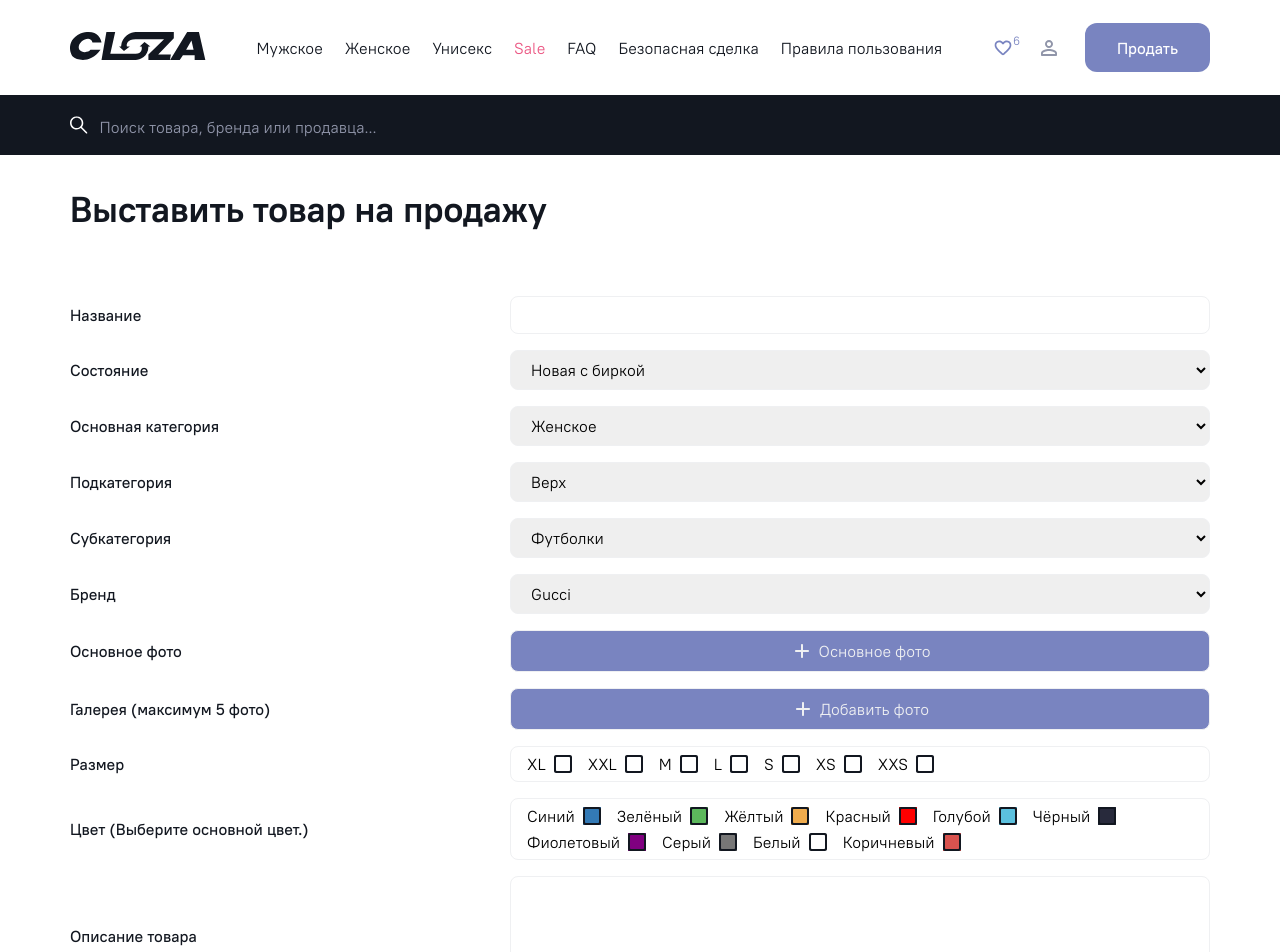
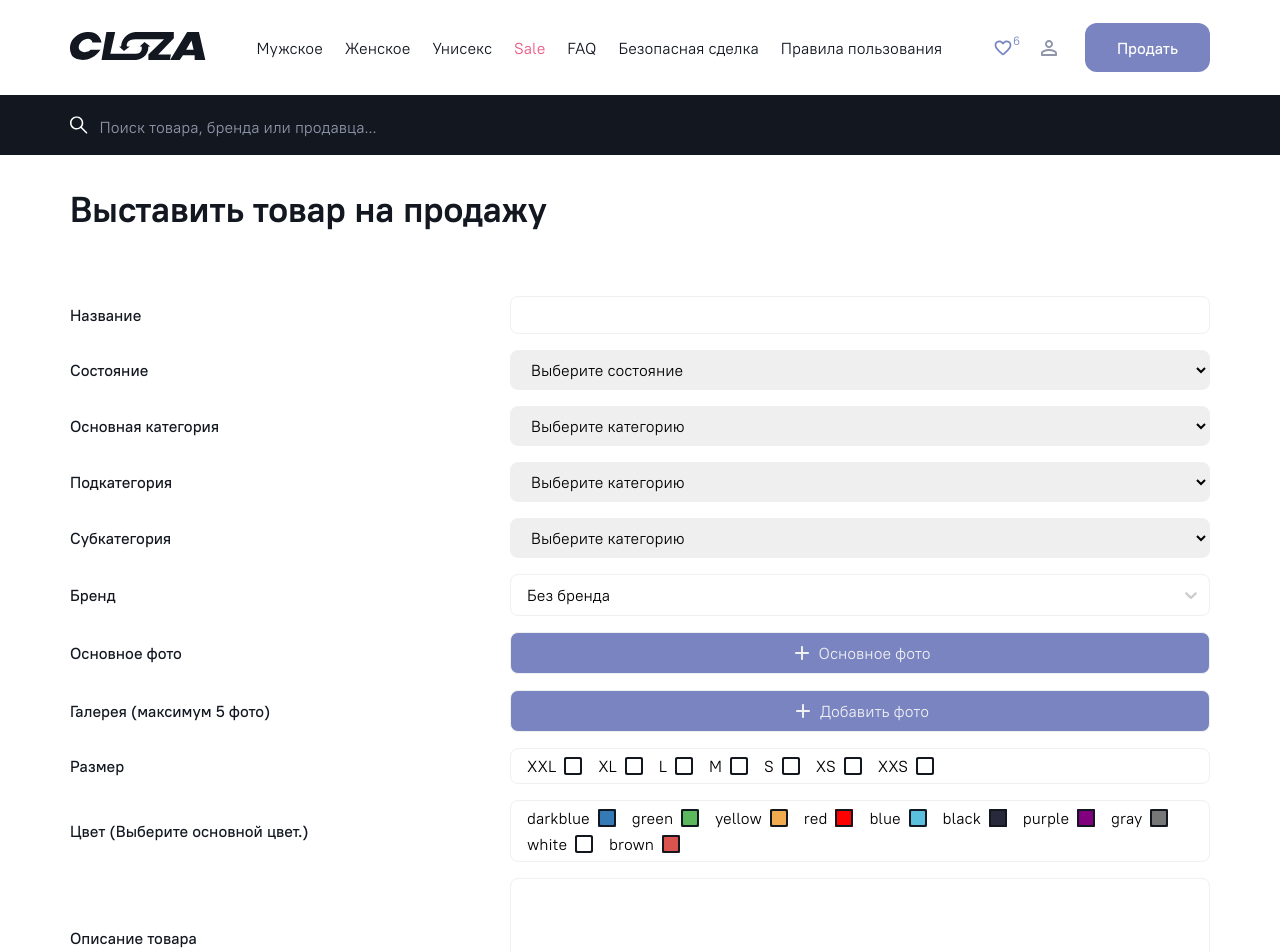
Before and after one commit to ChyzhovViacheslav/cloza, a React (Create React App) app: page /sell in a window 1280 px wide. Shown: the top 952 px of the page. Built offline with nearby package versions, Linux system fonts and the light colour scheme; no server answers; data requests are answered from the project's data file.

Commit message:
install react-select, rework inputs in Sell.tsx module, fixed bugs

```diff
--- a/db.json
+++ b/db.json
@@ -30,7 +30,7 @@
       "userName": "PomPushka"
     }
   ],
-  "items": [
+  "products": [
     {
       "id": 1,
       "name": "Розовые прикольные трусы",
@@ -225,6 +225,23 @@
       "size": "L",
       "photo": "",
       "sale": "499"
+    },
+    {
+      "saler": "PomPushka",
+      "name": "Труханчикисики",
+      "condition": "condition-2",
+      "mainCategory": "male",
+      "category": "bottom",
+      "subCategory": "Джоггеры",
+      "brand": "Alexander Mcqueen",
+      "size": "XXL",
+      "color": "brown",
+      "description": "щгфывщфыгрвщфыв",
+      "price": "13000",
+      "discount": null,
+      "amount": "",
+      "trade": true,
+      "id": 14
     }
   ]
 }
--- a/declaration.d.ts
+++ b/declaration.d.ts
@@ -1,2 +1,3 @@
 declare module '*.module.scss'
 declare module 'redux-persist/lib/storage';
+declare module 'react-select2-wrapper';
--- a/package.json
+++ b/package.json
@@ -8,8 +8,10 @@
     "@testing-library/react": "^13.4.0",
     "@testing-library/user-event": "^13.5.0",
     "@types/react": "^18.0.21",
+    "@types/react-select": "^5.0.1",
     "css-loader": "^6.7.1",
     "firebase": "^9.11.0",
+    "jquery": "^3.6.1",
     "node-sass": "^7.0.3",
     "react": "^18.2.0",
     "react-dom": "^18.2.0",
@@ -17,6 +19,7 @@
     "react-router": "^6.4.2",
     "react-router-dom": "^6.4.2",
     "react-scripts": "^5.0.1",
+    "react-select": "^5.5.1",
     "web-vitals": "^2.1.4"
   },
   "scripts": {
@@ -44,6 +47,7 @@
     ]
   },
   "devDependencies": {
+    "@types/jquery": "^3.5.14",
     "@types/redux-persist": "^4.3.1",
     "redux-persist": "^6.0.0",
     "ts-loader": "^9.4.1",
--- a/public/index.html
+++ b/public/index.html
@@ -1,10 +1,15 @@
 <!DOCTYPE html>
 <html lang="en">
+
 <head>
   <meta charset="utf-8" />
   <meta name="viewport" content="width=device-width, initial-scale=1" />
+  <script src="https://cdnjs.cloudflare.com/ajax/libs/jquery/3.6.1/jquery.min.js"
+    integrity="sha512-aVKKRRi/Q/YV+4mjoKBsE4x3H+BkegoM/em46NNlCqNTmUYADjBbeNefNxYV7giUp0VxICtqdrbqU7iVaeZNXA=="
+    crossorigin="anonymous" referrerpolicy="no-referrer"></script>
   <title>React App</title>
 </head>
+
 <body>
   <div id="root"></div>
 </body>
--- a/src/index.js
+++ b/src/index.js
@@ -4,9 +4,9 @@ import './styles/global.scss'
 import MyRoutes from './pages/MyRoutes/MyRoutes';
 import { Provider } from 'react-redux';
 import { setupStore } from './store/store';
-import {PersistGate} from 'redux-persist/integration/react'
+import { PersistGate } from 'redux-persist/integration/react'
 import './firebase.js'
-import {persistStore} from 'redux-persist'
+import { persistStore } from 'redux-persist'
 const root = ReactDOM.createRoot(document.getElementById('root'));
 
 const store = setupStore()
--- a/src/pages/Sell/Sell.tsx
+++ b/src/pages/Sell/Sell.tsx
@@ -1,7 +1,10 @@
 import React, { useState } from 'react'
 import IconSelector from '../../assets/icons/icons';
 import Button from '../../components/interface/button/Button';
+import useAuth from '../../hooks/userAuth';
+import { postApi } from '../../services/PostService';
 import s from '../../styles/styleComponents/Sell.module.scss';
+import Select from 'react-select';
 
 export default function Sell() {
   const [name, setName] = useState('')
@@ -15,8 +18,192 @@ export default function Sell() {
   const [description, setDescription] = useState('')
   const [price, setPrice] = useState(null)
   const [discount, setDiscount] = useState(null)
-  const [amount, setAmount] = useState(1)
-  const [trade, setTrade] = useState('')
+  const [amount, setAmount] = useState('')
+  const [trade, setTrade] = useState(false)
+
+  const { userName } = useAuth()
+  const [addProduct, { isLoading }] = postApi.useAddProductMutation()
+
+  const renderSubCategory = () => {
+    switch (category) {
+      case 'top':
+        return (
+          <>
+            <option>Футболка</option>
+            <option>Джемпер</option>
+            <option>Спортивный костюм</option>
+            <option>Рубашка</option>
+            <option>Поло</option>
+            <option>Майка</option>
+            <option>Пиджак</option>
+            <option>Худи</option>
+            <option>Свитшот</option>
+            <option>Свитер</option>
+            <option>Олимпийка</option>
+            <option>Лонгслив</option>
+            <option>Толстовка</option>
+            <option>Кардиган</option>
+            <option>Куртки</option>
+            <option>Ветровка</option>
+            <option>Бомбер</option>
+            <option>Анорак</option>
+            <option>Пальто</option>
+            <option>Жилетка</option>
+          </>
+        )
+      case 'bottom':
+        return (
+          <>
+            <option>Джинсы</option>
+            <option>Брюки</option>
+            <option>Спортивные штаны</option>
+            <option>Джоггеры</option>
+            <option>Шорты</option>
+          </>
+        )
+      case 'shoes':
+        return (
+          <>
+            <option>Кроссовки</option>
+            <option>Ботинки</option>
+            <option>Мокасины</option>
+            <option>Слипоны</option>
+            <option>Кеды</option>
+            <option>Туфли</option>
+            <option>Лоферы</option>
+            <option>Слиперы</option>
+            <option>Сапоги</option>
+          </>
+        )
+      case 'accesories':
+        return (
+          <>
+            <option>Шапка</option>
+            <option>Шарфы</option>
+            <option>Сумки</option>
+            <option>Перчатки</option>
+            <option>Ремень</option>
+            <option>Кошелёк</option>
+            <option>Очки</option>
+            <option>Часы</option>
+            <option>Рюкзак</option>
+            <option>Панама</option>
+            <option>Значки</option>
+            <option>Кепка</option>
+          </>
+        )
+      default:
+        return (
+          <option>Выберите категорию</option>
+        )
+    }
+  }
+
+  const renderSize = () => {
+    const sizeType = ['XXL', 'XL', 'L', 'M', 'S', 'XS', 'XXS']
+    return (
+      sizeType.map(el => {
+        return (
+          <div key={el} className={s.sell__checkbox}>
+            <label htmlFor={el}>{el}</label>
+            <input name='size' onChange={(e) => setSize(e.target.id)} type={'radio'} id={el} />
+          </div>
+        )
+      })
+    )
+  }
+
+  const renderBrands = () => {
+    const brands = [
+      { value: 'Без бренда', label: 'Без бренда' },
+      { value: 'Adidas', label: 'Adidas' },
+      { value: 'Adidas Originals', label: 'Adidas Originals' },
+      { value: 'Armani Exchange', label: 'Armani Exchange' },
+      { value: 'Alexander Mcqueen', label: 'Alexander Mcqueen' },]
+    const customStyles = {
+      control: () => ({
+        display: 'flex',
+        padding: '0px',
+        width: '100%',
+        border: '1px solid var(--gray-light)',
+        borderRadius: '8px'
+      }),
+      option: () => ({
+        padding: '8px 16px'
+      }),
+      valueContainer: () => ({
+        display: 'flex',
+        padding: '8px 16px',
+        alignItems: 'center',
+        flex: '1 1 auto',
+        height: '40px'
+      }),
+      singleValue: () => ({
+        fontFamily: 'PTRoot',
+        fontSize: '16px'
+      }),
+      input: () => ({
+        padding: '0px',
+        margin: '0px'
+      }),
+      indicatorSeparator: () => ({
+        display: 'none'
+      })
+    }
+    return (
+      <Select
+        placeholder=''
+        className={`${s.sell__inputs} ${s.sell__select}`}
+        styles={customStyles}
+        onChange={(e) => setBrand(e.value)}
+        options={brands}
+        defaultValue={brands[0]}/>
+    )
+  }
+
+  const renderColors = () => {
+    const colors = [
+      { colorCode: '#337ab6', colorName: 'darkblue' },
+      { colorCode: '#5cb85c', colorName: 'green' },
+      { colorCode: '#f0ac4e', colorName: 'yellow' },
+      { colorCode: '#ff0000', colorName: 'red' },
+      { colorCode: '#5bc0de', colorName: 'blue' },
+      { colorCode: '#282a3c', colorName: 'black' },
+      { colorCode: '#800080', colorName: 'purple' },
+      { colorCode: '#777777', colorName: 'gray' },
+      { colorCode: '#ffffff', colorName: 'white' },
+      { colorCode: '#d9534f', colorName: 'brown' }
+    ]
+    return (
+      colors.map(el => {
+        return (
+          <div key={el.colorName} className={s.sell__checkbox}>
+            <label htmlFor={el.colorName}>{el.colorName}</label>
+            <input onChange={(e) => setColor(e.target.id)} style={{ backgroundColor: el.colorCode }} name={'color'} type={'radio'} id={el.colorName} />
+          </div>
+        )
+      })
+    )
+  }
+
+  const postProduct = async () => {
+    await addProduct({
+      saler: userName,
+      name: name,
+      condition: condition,
+      mainCategory: mainCategory,
+      category: category,
+      subCategory: subCategory,
+      brand: brand,
+      size: size,
+      color: color,
+      description: description,
+      price: price,
+      discount: discount,
+      amount: amount,
+      trade: trade
+    })
+  }
 
   return (
     <div className={s.sell}>
@@ -27,11 +214,15 @@ export default function Sell() {
         <form className={s.sell__form}>
           <div className={`${s.sell__name} ${s.sell__label}`}>
             <p>Название</p>
-            <input className={`${s.sell__product_name} ${s.sell__inputs}`} value={name} onChange={(e) => setName(e.target.value)} />
+            <input
+              className={`${s.sell__product_name} ${s.sell__inputs}`}
+              value={name}
+              onChange={(e) => setName(e.target.value)} />
           </div>
           <div className={`${s.sell__condition} ${s.sell__label}`}>
             <p>Состояние</p>
-            <select className={s.sell__inputs}>
+            <select onChange={(e) => setCondition(e.target.value)} className={s.sell__inputs}>
+              <option>Выберите состояние</option>
               <option value={'condition-1'}>Новая с биркой</option>
               <option value={'condition-2'}>Новая без бирки</option>
               <option value={'condition-3'}>Небольшие дефекты</option>
@@ -41,7 +232,8 @@ export default function Sell() {
           </div>
           <div className={`${s.sell__main_category} ${s.sell__label}`}>
             <p>Основная категория</p>
-            <select className={s.sell__inputs}>
+            <select onChange={(e) => setMainCategory(e.target.value)} className={s.sell__inputs}>
+              <option>Выберите категорию</option>
               <option value={'female'}>Женское</option>
               <option value={'male'}>Мужское</option>
               <option value={'unisex'}>Унисекс</option>
@@ -49,156 +241,94 @@ export default function Sell() {
           </div>
           <div className={`${s.sell__categories} ${s.sell__label}`}>
             <p>Подкатегория</p>
-            <select className={s.sell__inputs}>
-              <option>Верх</option>
-              <option>Низ</option>
-              <option>Обувь</option>
-              <option>Аксессуары</option>
+            <select onChange={(e) => setCategory(e.target.value)} className={s.sell__inputs}>
+              <option>Выберите категорию</option>
+              <option value={'top'}>Верх</option>
+              <option value={'bottom'}>Низ</option>
+              <option value={'shoes'}>Обувь</option>
+              <option value={'accesories'}>Аксессуары</option>
             </select>
           </div>
           <div className={`${s.sell__subcategories} ${s.sell__label}`}>
             <p>Субкатегория</p>
-            <select className={s.sell__inputs}>
-              <option>Футболки</option>
-              <option>Футболки</option>
-              <option>Футболки</option>
-              <option>Футболки</option>
-              <option>Футболки</option>
-              <option>Футболки</option>
-              <option>Футболки</option>
-              <option>Футболки</option>
+            <select onChange={(e) => setSubCategory(e.target.value)} className={s.sell__inputs}>
+              {renderSubCategory()}
             </select>
           </div>
           <div className={`${s.sell__brands} ${s.sell__label}`}>
             <p>Бренд</p>
-            <select className={s.sell__inputs}>
-              <option>Gucci</option>
-              <option>Gucci</option>
-              <option>Gucci</option>
-              <option>Gucci</option>
-              <option>Gucci</option>
-            </select>
+            {renderBrands()}
           </div>
           <div className={`${s.sell__main_photo} ${s.sell__label}`}>
             <p>Основное фото</p>
-            <button className={`${s.sell__img_btn} ${s.sell__inputs}`}><IconSelector id='plus'/><span>Основное фото</span></button>
+            <button className={`${s.sell__img_btn} ${s.sell__inputs}`}><IconSelector id='plus' /><span>Основное фото</span></button>
           </div>
           <div className={`${s.sell__photos} ${s.sell__label}`}>
             <p>Галерея (максимум 5 фото)</p>
-            <button className={`${s.sell__img_btn} ${s.sell__inputs}`}><IconSelector id='plus'/><span>Добавить фото</span></button>
+            <button className={`${s.sell__img_btn} ${s.sell__inputs}`}><IconSelector id='plus' /><span>Добавить фото</span></button>
           </div>
           <div className={`${s.sell__size} ${s.sell__label}`}>
             <p>Размер</p>
             <div className={s.sell__inputs}>
-              <div className={s.sell__checkbox}>
-                <label htmlFor='XL'>XL</label>
-                <input type={'checkbox'} id={'XL'} />
-              </div>
-              <div className={s.sell__checkbox}>
-                <label htmlFor='XXL'>XXL</label>
-                <input type={'checkbox'} id={'XXL'} />
-              </div>
-              <div className={s.sell__checkbox}>
-                <label htmlFor='M'>M</label>
-                <input type={'checkbox'} id={'M'} />
-              </div>
-              <div className={s.sell__checkbox}>
-                <label htmlFor='L'>L</label>
-                <input type={'checkbox'} id={'L'} />
-              </div>
-              <div className={s.sell__checkbox}>
-                <label htmlFor='S'>S</label>
-                <input type={'checkbox'} id={'S'} />
-              </div>
-              <div className={s.sell__checkbox}>
-                <label htmlFor='XS'>XS</label>
-                <input type={'checkbox'} id={'XS'} />
-              </div>
-              <div className={s.sell__checkbox}>
-                <label htmlFor='XXS'>XXS</label>
-                <input type={'checkbox'} id={'XXS'} />
-              </div>
+              {renderSize()}
             </div>
           </div>
           <div className={`${s.sell__color} ${s.sell__label}`}>
             <p>Цвет (Выберите основной цвет.)</p>
             <div className={s.sell__inputs}>
-              <div className={s.sell__checkbox}>
-                 <label htmlFor='darkblue'>Синий</label>
-                 <input style={{backgroundColor: '#337ab6'}} type={'checkbox'} id={'darkblue'}/>
-              </div>
-              <div className={s.sell__checkbox}>
-                 <label htmlFor='green'>Зелёный</label>
-                 <input style={{backgroundColor: '#5cb85c'}} type={'checkbox'} id={'green'}/>
-              </div>
-              <div className={s.sell__checkbox}>
-                 <label htmlFor='yellow'>Жёлтый</label>
-                 <input style={{backgroundColor: '#f0ac4e'}} type={'checkbox'} id={'yellow'}/>
-              </div>
-              <div className={s.sell__checkbox}>
-                 <label htmlFor='red'>Красный</label>
-                 <input style={{backgroundColor: '#ff0000'}} type={'checkbox'} id={'red'}/>
-              </div>
-              <div className={s.sell__checkbox}>
-                 <label htmlFor='blue'>Голубой</label>
-                 <input style={{backgroundColor: '#5bc0de'}} type={'checkbox'} id={'blue'}/>
-              </div>
-              <div className={s.sell__checkbox}>
-                 <label htmlFor='black'>Чёрный</label>
-                 <input style={{backgroundColor: '#282a3c'}} type={'checkbox'} id={'black'}/>
-              </div>
-              <div className={s.sell__checkbox}>
-                 <label htmlFor='purple'>Фиолетовый</label>
-                 <input style={{backgroundColor: '#800080'}} type={'checkbox'} id={'purple'}/>
-              </div>
-              <div className={s.sell__checkbox}>
-                 <label htmlFor='gray'>Серый</label>
-                 <input style={{backgroundColor: '#777777'}} type={'checkbox'} id={'gray'}/>
-              </div>
-              <div className={s.sell__checkbox}>
-                 <label htmlFor='white'>Белый</label>
-                 <input style={{backgroundColor: '#ffffff'}} type={'checkbox'} id={'white'}/>
-              </div>
-              <div className={s.sell__checkbox}>
-                 <label htmlFor='brown'>Коричневый</label>
-                 <input style={{backgroundColor: '#d9534f'}} type={'checkbox'} id={'brown'}/>
-              </div>
+              {renderColors()}
             </div>
           </div>
           <div className={`${s.sell__description} ${s.sell__label}`}>
             <p>Описание товара</p>
-            <textarea style={{minHeight: '120px', resize: 'none'}} className={s.sell__inputs}/>
+            <textarea
+              onChange={(e) => setDescription(e.target.value)}
+              style={{ minHeight: '120px', resize: 'none' }}
+              className={s.sell__inputs} />
           </div>
           <div className={`${s.sell__price} ${s.sell__label}`}>
             <p>Цена</p>
             <div className={s.sell__inputs}>
-              <input style={{flex: '1 1 auto'}} type={'text'}/>
-              <IconSelector className={s.sell__uah} id='uah'/>
+              <input
+                onChange={(e) => setPrice(e.target.value)}
+                style={{ flex: '1 1 auto' }}
+                type={'text'} />
+              <IconSelector className={s.sell__uah} id='uah' />
             </div>
           </div>
           <div className={`${s.sell__price} ${s.sell__label}`}>
             <p>Цена со скидкой</p>
             <div className={s.sell__inputs}>
-              <input  style={{flex: '1 1 auto'}} type={'text'}/>
-              <IconSelector className={s.sell__uah} id='uah'/>
+              <input
+                onChange={(e) => setDiscount(e.target.value)}
+                style={{ flex: '1 1 auto' }}
+                type={'text'} />
+              <IconSelector className={s.sell__uah} id='uah' />
             </div>
           </div>
           <div className={`${s.sell__amount} ${s.sell__label}`}>
             <p>Кол-во (Оставить пустым и товар будет без ограничений)</p>
             <div className={s.sell__inputs}>
-              <input type={'number'}/>
+              <input onChange={(e) => setAmount(e.target.value)} type={'number'} />
             </div>
           </div>
           <div className={`${s.sell__trade} ${s.sell__label}`}>
             <p>Обмен</p>
             <div className={s.sell__inputs}>
               <div className={s.sell__checkbox}>
-                <input id='trade' type={'checkbox'}/>
+                <input onChange={(e) => setTrade(e.target.checked)} id='trade' type={'checkbox'} />
                 <label htmlFor="trade">Возможен обмен</label>
               </div>
             </div>
           </div>
-          <Button id='check-mark' className={s.sell__btn} text='Сделать обьявление'/>
+          <Button
+            id='check-mark'
+            className={s.sell__btn}
+            text='Сделать обьявление'
+            onClick={(e) => {
+              e.preventDefault()
+              postProduct()
+            }} />
         </form>
       </div>
     </div>
--- a/src/styles/styleComponents/Sell.module.scss
+++ b/src/styles/styleComponents/Sell.module.scss
@@ -89,23 +89,27 @@
         }
     }
     &__amount {
-        input{
+        input {
             width: 100%;
         }
     }
-    &__trade{
-        .sell__checkbox{
-            input{
+    &__trade {
+        .sell__checkbox {
+            input {
                 margin-left: 0px;
             }
-            label{
+            label {
                 margin-left: 8px;
             }
         }
     }
-    &__btn{
+    &__btn {
         margin-top: 32px;
         font-size: 18px;
         justify-content: center;
     }
+    &__select{
+        padding: 0px !important;
+        border: 0px solid var(--gray-light) !important;
+    }
 }
```
Also changed, not shown: src/services/PostService.ts (+25 -21 lines), 1 other file (tests, documents, lock files or other folders). Lines whose indentation alone changed are shown as unchanged.
